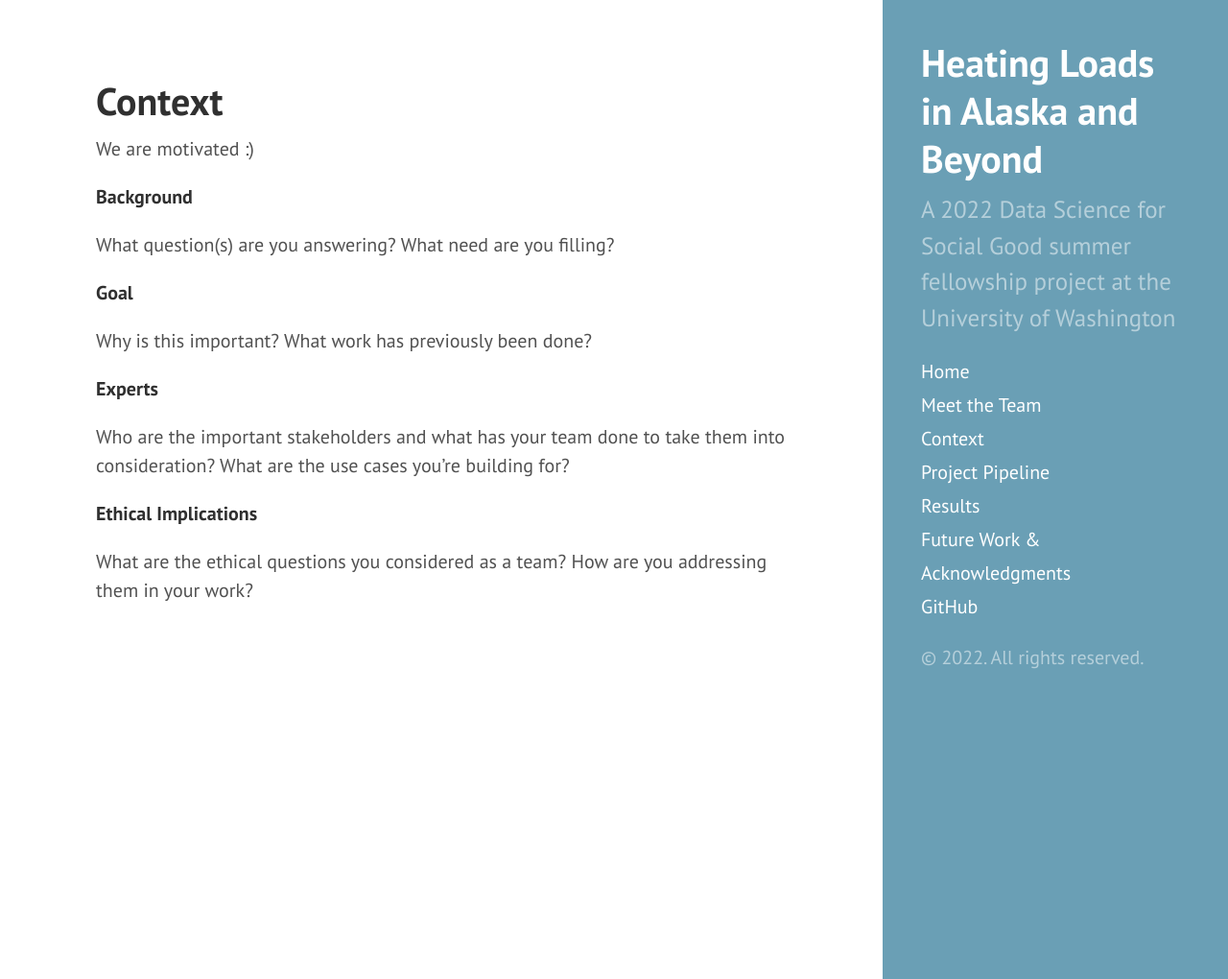
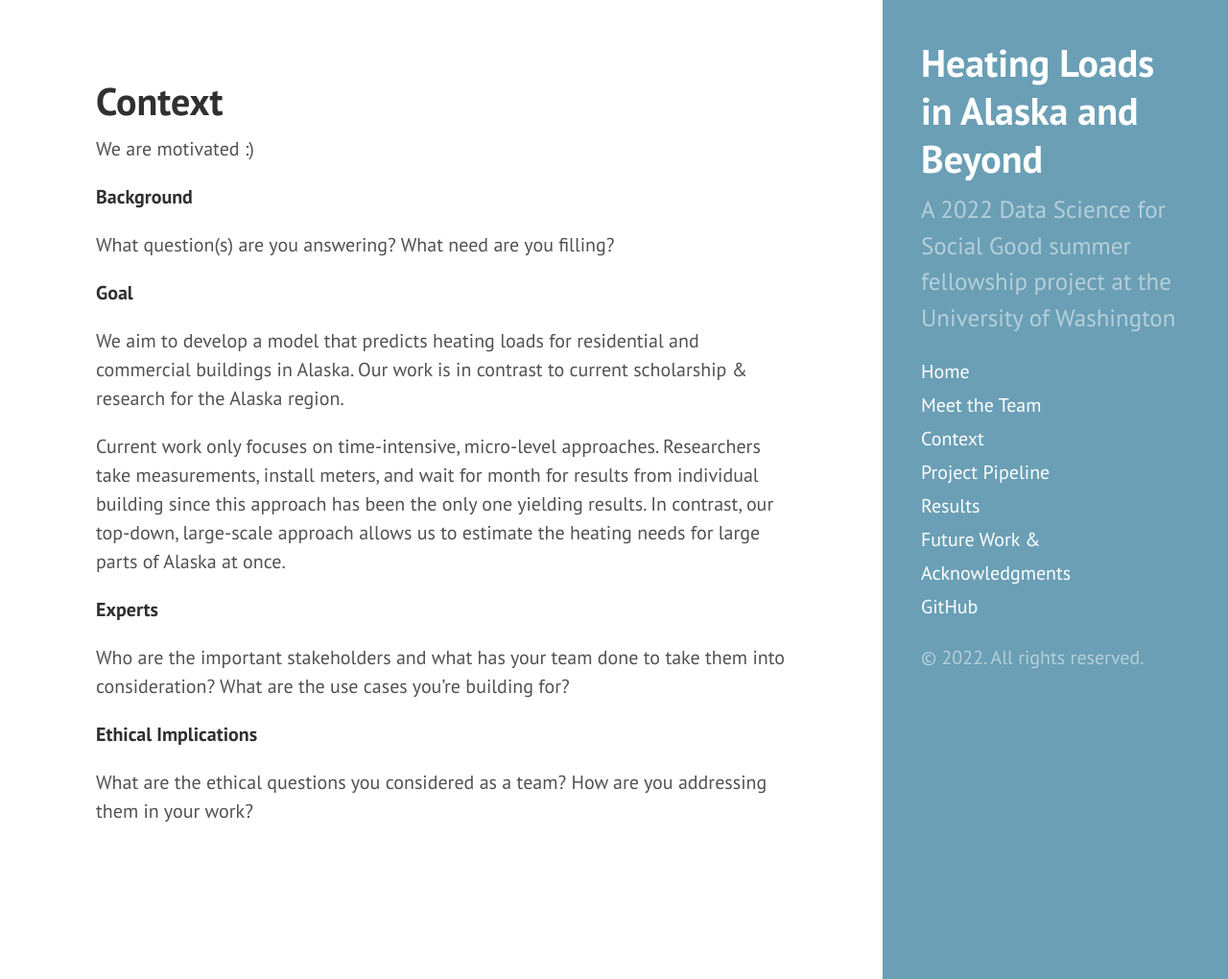
Before and after one commit to uwescience/DSSG2022_heating_loads, a Jekyll site: the page built from context.md, in a window 1280 px wide and 1020 px high. Shown: the whole window at 96% size. Built offline with Jekyll 4.4.1, drawn with Linux system fonts in a browser that asks for light colours.

Commit message:
Update context.md

```diff
--- a/context.md
+++ b/context.md
@@ -11,8 +11,10 @@ What need are you filling?
 
 **Goal**
 
-Why is this important?
-What work has previously been done?
+We aim to develop a model that predicts heating loads for residential and commercial buildings in Alaska. Our work is in contrast to current scholarship & research for the Alaska region.
+
+Current work only focuses on time-intensive, micro-level approaches. Researchers take measurements, install meters, and wait for month for results from individual building since this approach has been the only one yielding results.
+In contrast, our top-down, large-scale approach allows us to estimate the heating needs for large parts of Alaska at once.
 
 **Experts**
 
```
